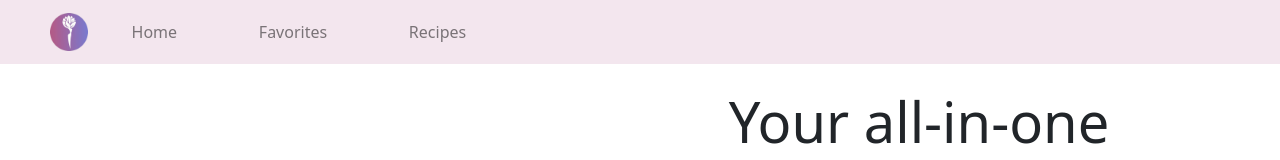
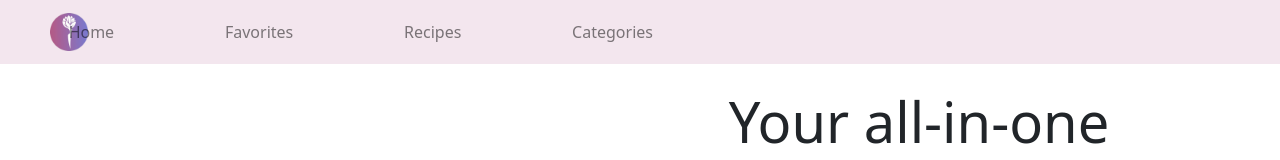
Before and after one commit to TumiDev10/zoie-health, a React (Create React App) app: page / in a window 1280 px wide. Shown: the top 160 px of the page. Built offline with nearby package versions, Linux system fonts and the light colour scheme; a small style sheet from the web is missing.

Commit message:
Added a new component

```diff
--- a/src/App.js
+++ b/src/App.js
@@ -8,8 +8,8 @@ import MealDetails from "./components/MealDetails";
 import AllRecipes from "./components/AllRecipes";
 import Home from "./components/Home";
 import logo from "./img/zoie.png";
-import background from './img/background.jpeg'
 import "./App.css";
+import CategoriesPage from './components/Categories';
 
 function App() {
   return (
@@ -30,6 +30,9 @@ function App() {
             <NavLink to="/allrecipes" className="nav-link" style={{ marginLeft: '30%' }} activeClassName="active-tab">
               Recipes
             </NavLink>
+            <NavLink to="/categories" className="nav-link" style={{ marginLeft: '30%' }} activeClassName="active-tab">
+              Categories
+            </NavLink>
           </Nav>
         </Navbar.Collapse>
       </Navbar>
@@ -41,6 +44,7 @@ function App() {
           <Route path="/favorites" component={FavoriteMeals} />
           <Route path="/meal/:id" component={MealDetails} />
           <Route path="/allrecipes" component={AllRecipes} />
+          <Route path="/categories" component={CategoriesPage} />
         </Switch>
       </div>
     </Router>
```
